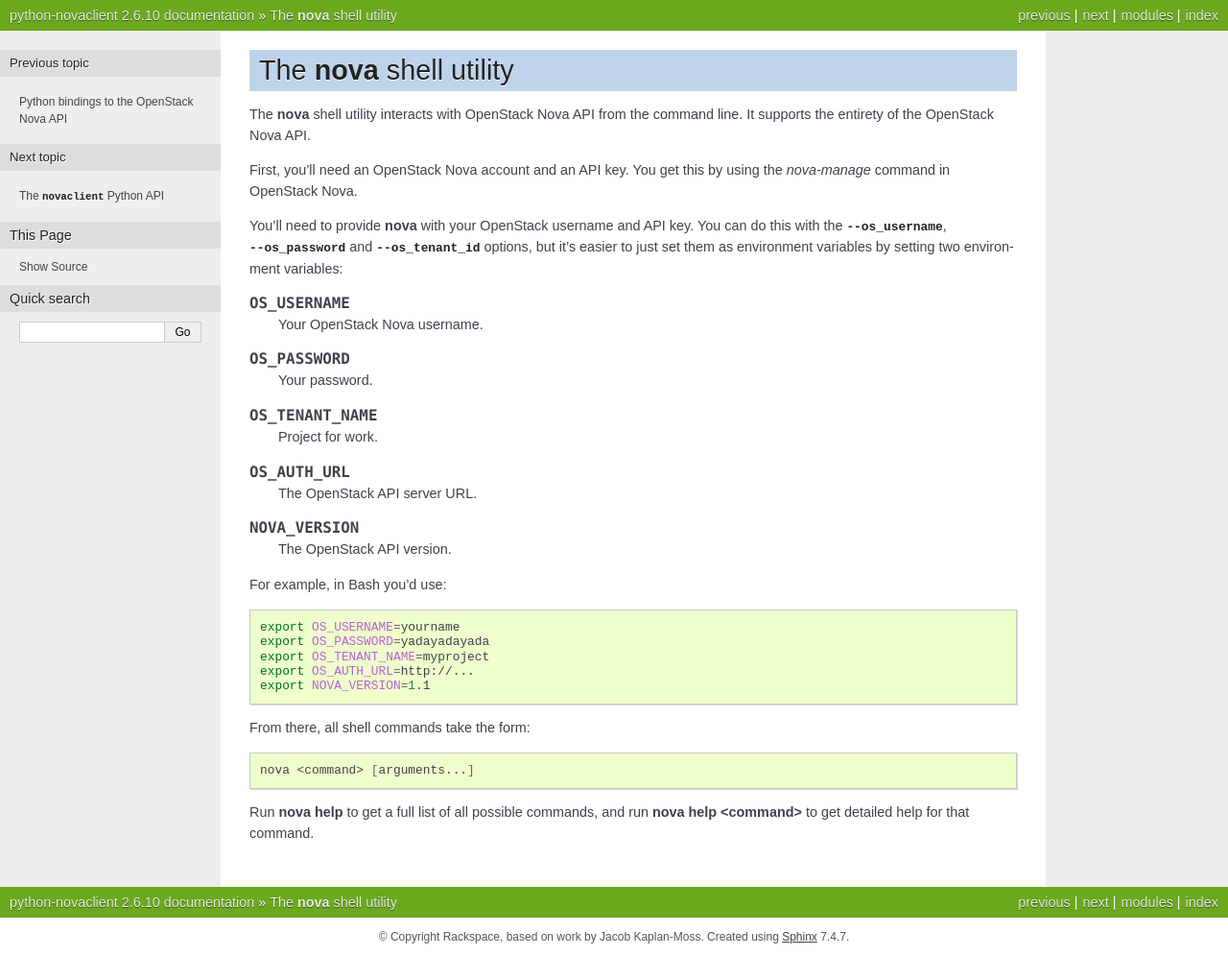
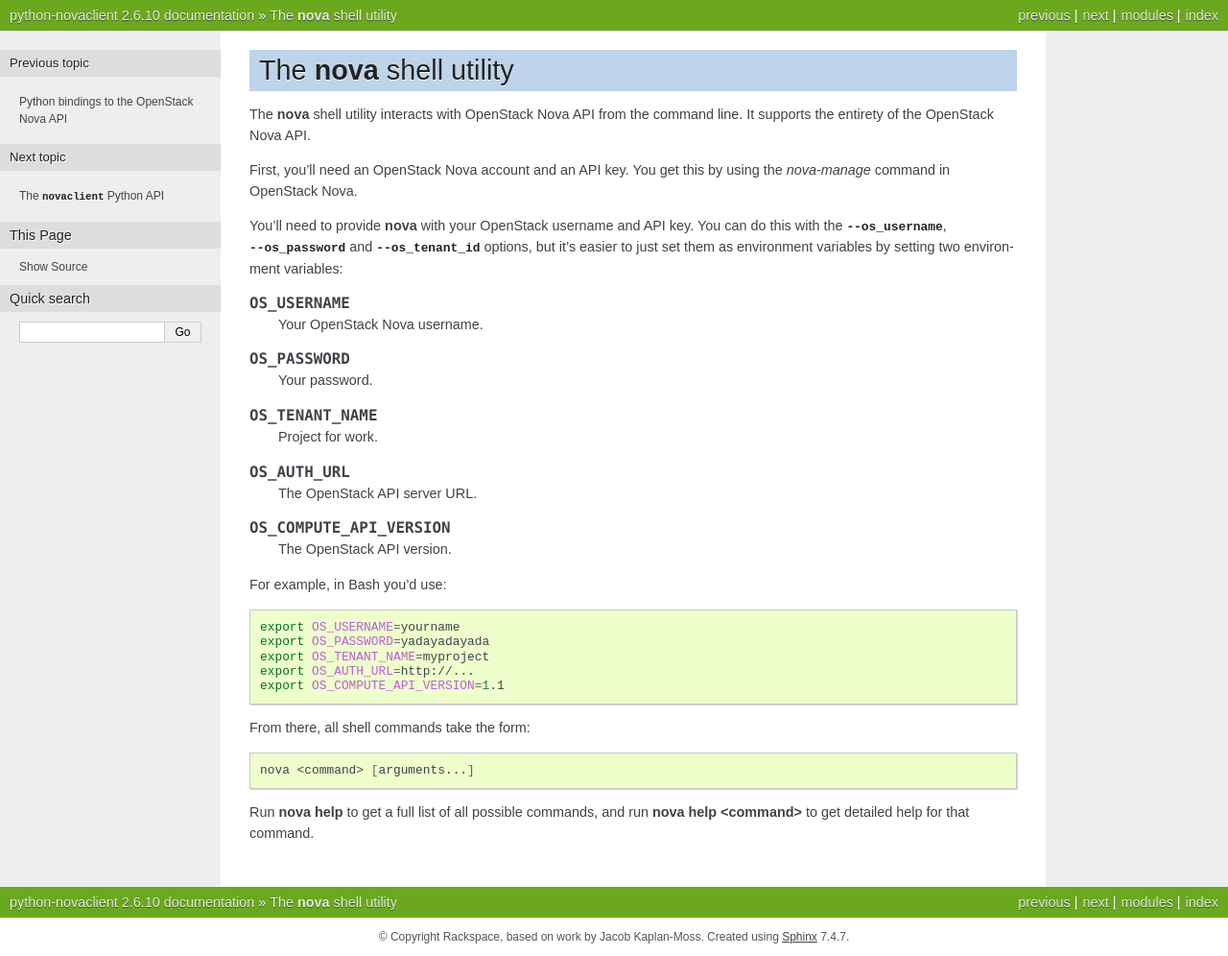
Before and after one commit to openstack/python-novaclient, a Sphinx documentation site: the page built from docs/shell.rst, in a window 1280 px wide. Shown: the whole page at 96% size. Built offline with Sphinx 7.4.7, drawn with Linux system fonts in a browser that asks for light colours.

Commit message:
Rename NOVA_VERSION to OS_COMPUTE_API_VERSION.
Fixes bug 940432.

Change-Id: I18187eb68d936632b4ae78676a0a9f062afba8f2

```diff
--- a/README.rst
+++ b/README.rst
@@ -52,7 +52,7 @@
 variables as well::
 
     export OS_AUTH_URL=http://example.com:8774/v1.1/
-    export NOVA_VERSION=1.1
+    export OS_COMPUTE_API_VERSION=1.1
 
 If you are using Keystone, you need to set the NOVA_URL to the keystone
 endpoint::
@@ -213,7 +213,8 @@
                             Defaults to env[NOVA_SERVICE_NAME]
       --endpoint_type ENDPOINT_TYPE
                             Defaults to env[NOVA_ENDPOINT_TYPE] or publicURL.
-      --version VERSION     Accepts 1.1, defaults to env[NOVA_VERSION].
+      --os_compute_api_version VERSION
+                            Accepts 1.1, defaults to env[OS_COMPUTE_API_VERSION].
       --username USERNAME   Deprecated
       --region_name REGION_NAME
                             Deprecated
--- a/docs/shell.rst
+++ b/docs/shell.rst
@@ -31,7 +31,7 @@
 
     The OpenStack API server URL.
 
-.. envvar:: NOVA_VERSION
+.. envvar:: OS_COMPUTE_API_VERSION
 
     The OpenStack API version.
 
@@ -41,7 +41,7 @@
     export OS_PASSWORD=yadayadayada
     export OS_TENANT_NAME=myproject
     export OS_AUTH_URL=http://...
-    export NOVA_VERSION=1.1
+    export OS_COMPUTE_API_VERSION=1.1
 
 From there, all shell commands take the form::
 
```
Also changed, not shown: 2 other files.
